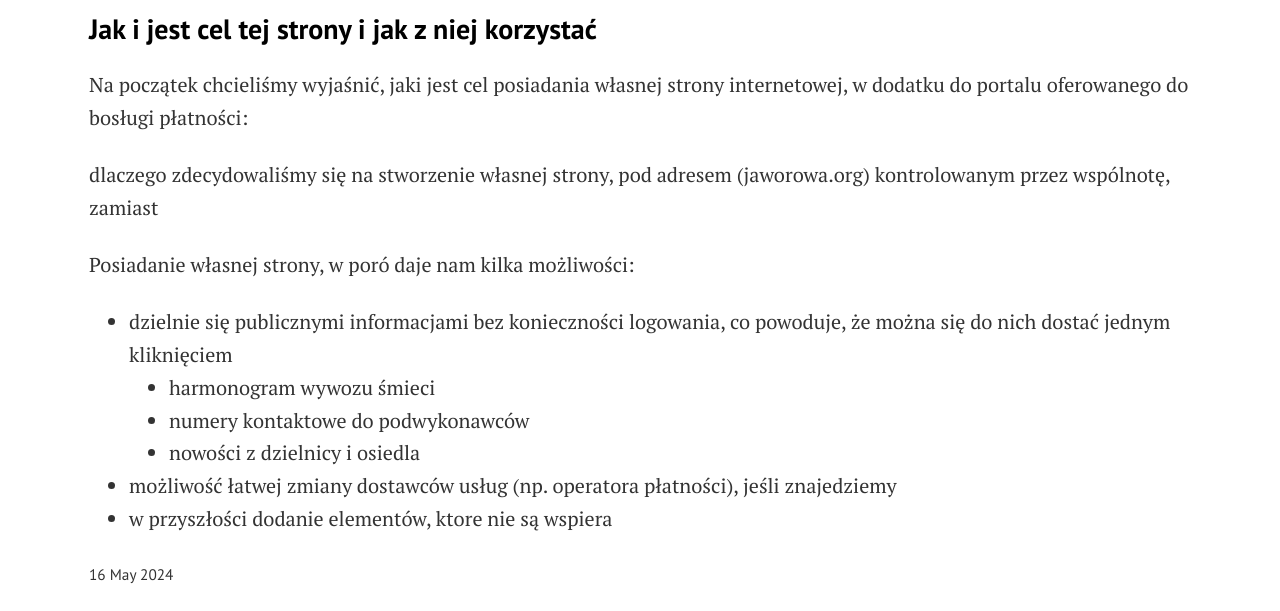
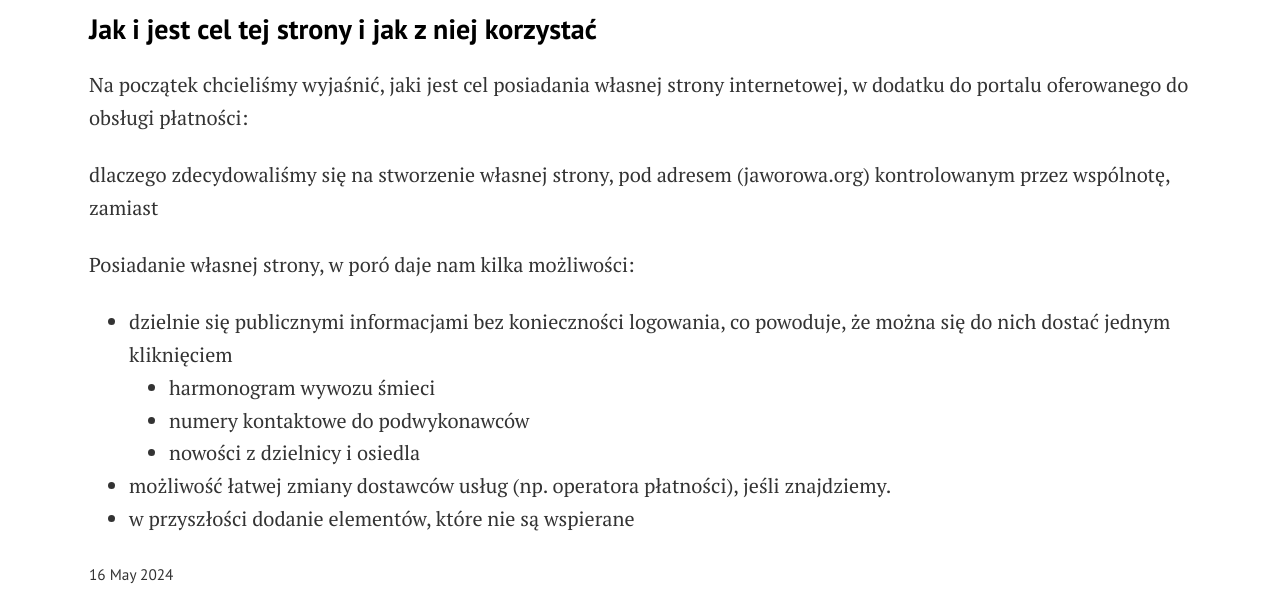
Before and after one commit to jaworowa/www, a Jekyll site: the page built from _posts/2024-05-16-jak-korzystac-ze-strony.md, in a window 1280 px wide and 900 px high, scrolled down 524 px. Shown: the part 189-800 px from the top of the window. Built offline with Jekyll 4.4.1, drawn with Linux system fonts in a browser that asks for light colours.

Commit message:
fix typos

```diff
--- a/_posts/2024-05-16-jak-korzystac-ze-strony.md
+++ b/_posts/2024-05-16-jak-korzystac-ze-strony.md
@@ -9,7 +9,7 @@ W tej sekcji dowiesz się jak działa nasza strona, znajdziesz kontakty do wspó
 
 ### Jak i jest cel tej strony i jak z niej korzystać
 Na początek chcieliśmy wyjaśnić, jaki jest cel posiadania własnej strony internetowej,
-w dodatku do portalu oferowanego do bosługi płatności:
+w dodatku do portalu oferowanego do obsługi płatności:
 
 dlaczego zdecydowaliśmy się na stworzenie własnej strony,
 pod adresem (jaworowa.org) kontrolowanym przez wspólnotę, zamiast
@@ -19,5 +19,5 @@ Posiadanie własnej strony, w poró daje nam kilka możliwości:
   * harmonogram wywozu śmieci
   * numery kontaktowe do podwykonawców
   * nowości z dzielnicy i osiedla
-* możliwość łatwej zmiany dostawców usług (np. operatora płatności), jeśli znajedziemy
-* w przyszłości dodanie elementów, ktore nie są wspiera
+* możliwość łatwej zmiany dostawców usług (np. operatora płatności), jeśli znajdziemy.
+* w przyszłości dodanie elementów, które nie są wspierane
```
